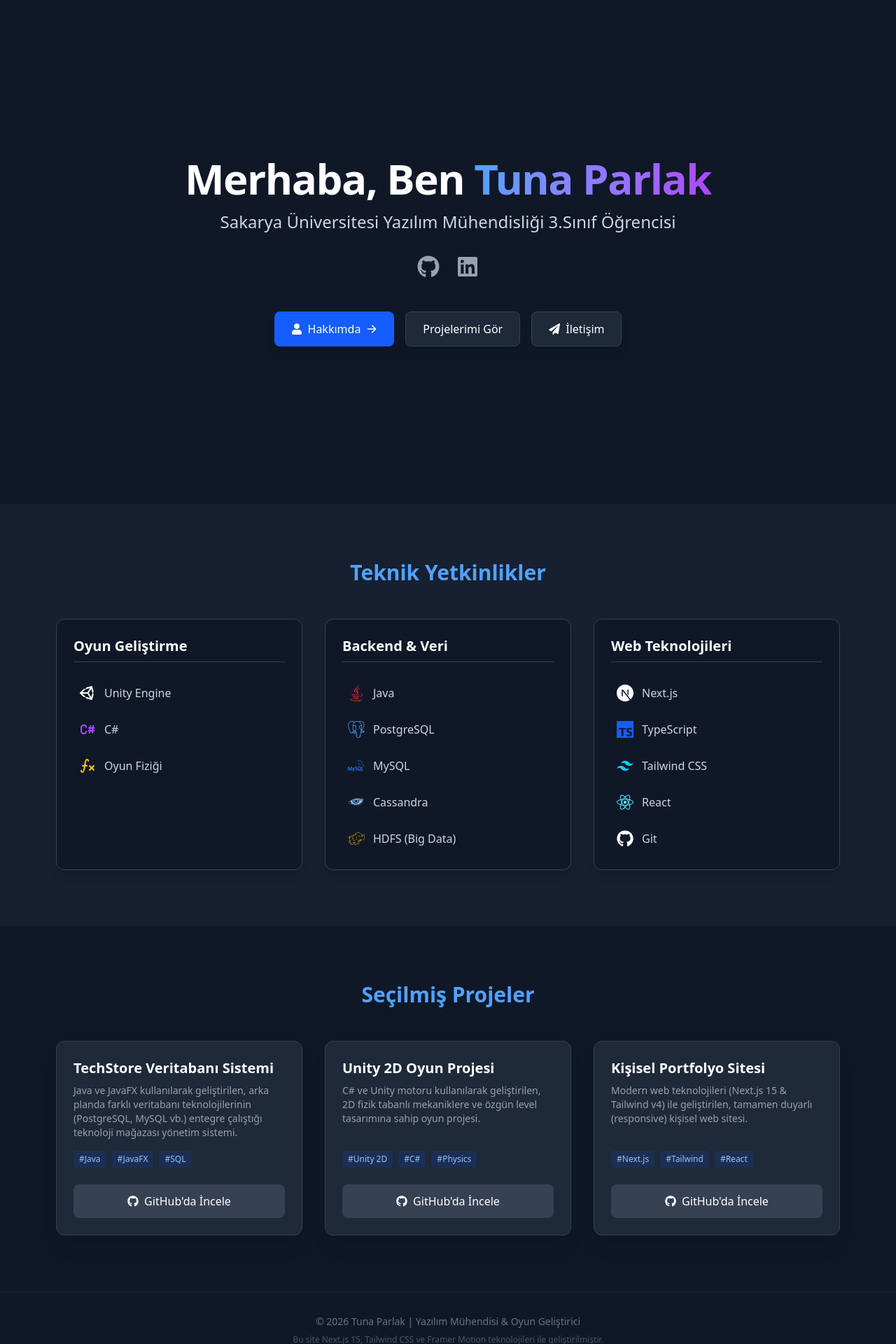
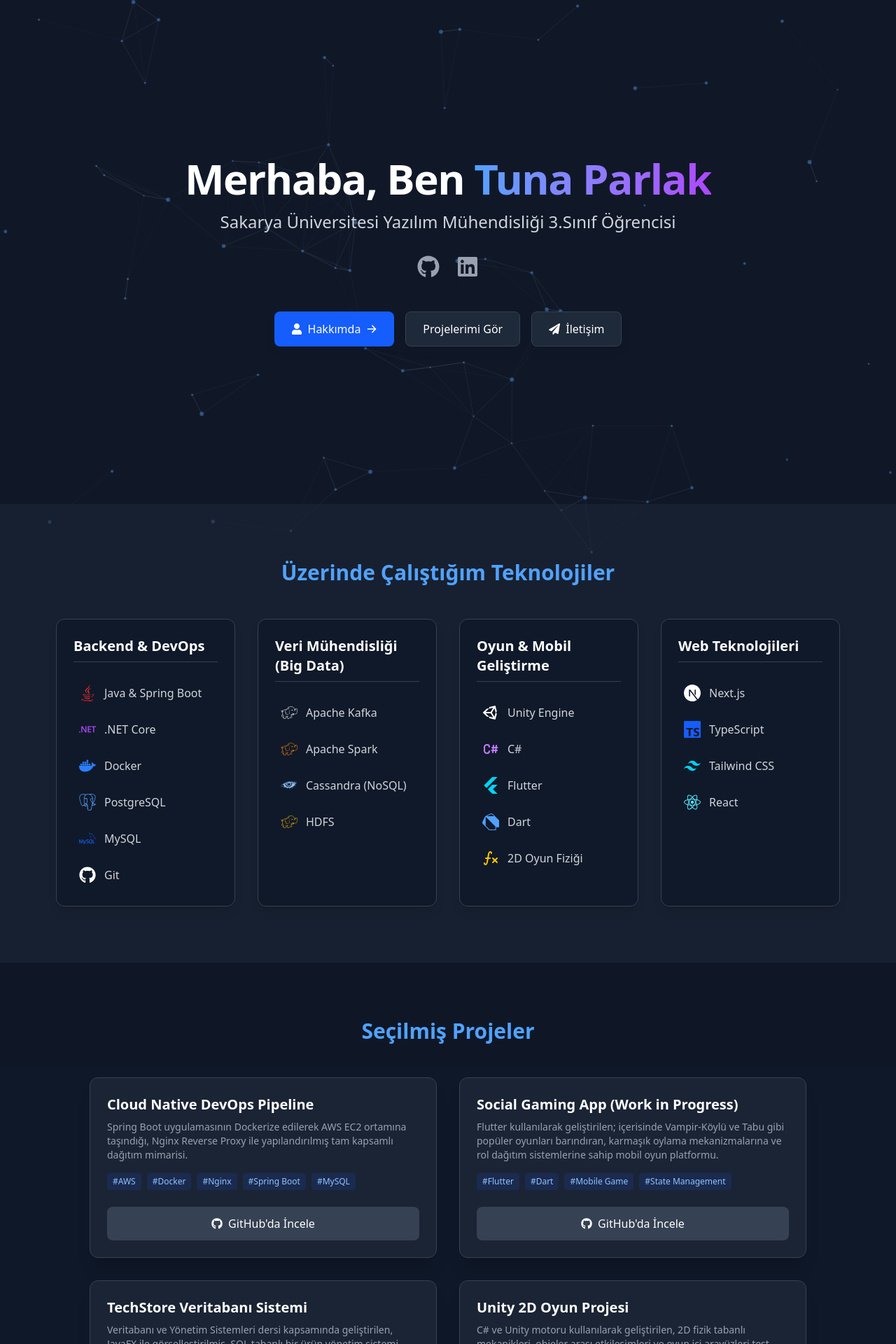
Before and after one commit to tunaparlak0/Personal_Website, a Next.js app: page / in a window 1280 px wide. Shown: the top 1920 px of the page at 70% size. Built offline with nearby package versions, Linux system fonts and the light colour scheme.

Commit message:
Arka plan ve proje güncellemeri

```diff
--- a/app/contact/page.tsx
+++ b/app/contact/page.tsx
@@ -15,7 +15,6 @@ export default function ContactPage() {
   async function handleSubmit(e: React.FormEvent<HTMLFormElement>) {
     e.preventDefault();
 
-    // Eğer Captcha işaretlenmemişse uyarı ver ve işlemi durdur
     if (!captchaToken) {
         alert("Lütfen robot olmadığınızı doğrulayın.");
         return;
@@ -28,7 +27,7 @@ export default function ContactPage() {
       name: formData.get("name"),
       email: formData.get("email"),
       message: formData.get("message"),
-      captchaToken: captchaToken, // Token'ı backend'e gönderiyoruz
+      captchaToken: captchaToken,
     };
 
     try {
@@ -42,7 +41,7 @@ export default function ContactPage() {
         setFormStatus("success");
         (e.target as HTMLFormElement).reset();
         setCaptchaToken(null);
-        recaptchaRef.current?.reset(); // Captcha'yı sıfırla
+        recaptchaRef.current?.reset();
       } else {
         setFormStatus("error");
         setCaptchaToken(null);
@@ -61,14 +60,15 @@ export default function ContactPage() {
   };
 
   return (
-    <main className="min-h-screen bg-gray-900 text-white p-6 md:p-12 overflow-x-hidden font-sans">
+    /* 👇 DEĞİŞİKLİK: bg-gray-900 sildiğimiz için arkadaki yıldızlar görünecek */
+    <main className="min-h-screen text-white p-6 md:p-12 overflow-x-hidden font-sans relative">
 
       {/* Geri Dön Butonu */}
       <motion.div
         initial={{ opacity: 0, x: -20 }}
         animate={{ opacity: 1, x: 0 }}
         transition={{ duration: 0.5 }}
-        className="max-w-4xl mx-auto w-full"
+        className="max-w-4xl mx-auto w-full relative z-10"
       >
         <Link href="/" className="inline-flex items-center gap-2 text-gray-400 hover:text-blue-400 transition-colors mb-8 group">
             <HiArrowLeft className="group-hover:-translate-x-1 transition-transform"/> Ana Sayfaya Dön
@@ -79,13 +79,14 @@ export default function ContactPage() {
         initial="hidden"
         animate="visible"
         variants={fadeInUp}
-        className="max-w-4xl mx-auto"
+        className="max-w-4xl mx-auto relative z-10"
       >
         <h1 className="text-4xl md:text-5xl font-bold text-center text-transparent bg-clip-text bg-linear-to-r from-blue-400 to-purple-500 mb-12">
             İletişime Geç
         </h1>
 
-        <div className="bg-gray-800 p-8 md:p-12 rounded-3xl border border-gray-700 shadow-2xl">
+        {/* 👇 DEĞİŞİKLİK: Arka plana hafif şeffaflık (bg-gray-800/80) ve bulanıklık ekledik */}
+        <div className="bg-gray-800/80 backdrop-blur-md p-8 md:p-12 rounded-3xl border border-gray-700 shadow-2xl">
             <div className="grid md:grid-cols-2 gap-12">
 
                 {/* Sol Taraf: Bilgiler */}
@@ -93,7 +94,7 @@ export default function ContactPage() {
                     <div>
                         <h3 className="text-2xl font-semibold text-white mb-4">İletişime geçmek için</h3>
                         <p className="text-gray-400 leading-relaxed text-lg">
-                            İş/Staj, proje teklifleri, site için geri dönüş veya herhangi bir şey için eposta yolu ile benle iletişime geçebilirsiniz. Mesajlarınıza en kısa sürede dönüş yapacağım.
+                            İş/Staj, proje teklifleri veya geri dönüşler için e-posta yolu ile benimle iletişime geçebilirsiniz. En kısa sürede dönüş yapacağım.
                         </p>
                     </div>
 
@@ -120,7 +121,7 @@ export default function ContactPage() {
                         <input
                           type="text" name="name" id="name" required
                           disabled={formStatus === 'loading' || formStatus === 'success'}
-                          className="w-full bg-gray-900 border border-gray-700 rounded-xl px-4 py-3 text-white focus:outline-none focus:border-blue-500 transition-colors disabled:opacity-50"
+                          className="w-full bg-gray-900/50 border border-gray-700 rounded-xl px-4 py-3 text-white focus:outline-none focus:border-blue-500 transition-colors disabled:opacity-50"
                           placeholder="Adınız Soyadınız"
                         />
                     </div>
@@ -130,7 +131,7 @@ export default function ContactPage() {
                         <input
                           type="email" name="email" id="email" required
                           disabled={formStatus === 'loading' || formStatus === 'success'}
-                          className="w-full bg-gray-900 border border-gray-700 rounded-xl px-4 py-3 text-white focus:outline-none focus:border-blue-500 transition-colors disabled:opacity-50"
+                          className="w-full bg-gray-900/50 border border-gray-700 rounded-xl px-4 py-3 text-white focus:outline-none focus:border-blue-500 transition-colors disabled:opacity-50"
                           placeholder="ornek@mail.com"
                         />
                     </div>
@@ -140,12 +141,11 @@ export default function ContactPage() {
                         <textarea
                           name="message" id="message" rows={5} required
                           disabled={formStatus === 'loading' || formStatus === 'success'}
-                          className="w-full bg-gray-900 border border-gray-700 rounded-xl px-4 py-3 text-white focus:outline-none focus:border-blue-500 transition-colors resize-none disabled:opacity-50"
+                          className="w-full bg-gray-900/50 border border-gray-700 rounded-xl px-4 py-3 text-white focus:outline-none focus:border-blue-500 transition-colors resize-none disabled:opacity-50"
                           placeholder="Mesajınızı buraya yazın..."
                         ></textarea>
                     </div>
 
-                    {/* RECAPTCHA ALANI */}
                     <div className="flex justify-center md:justify-start">
                         <ReCAPTCHA
                             ref={recaptchaRef}
@@ -160,11 +160,11 @@ export default function ContactPage() {
                       disabled={formStatus === 'loading' || formStatus === 'success' || !captchaToken}
                       className={`w-full font-bold text-lg py-4 rounded-xl transition-all shadow-lg flex items-center justify-center gap-2 ${
                         formStatus === 'success'
-                          ? 'bg-green-600 hover:bg-green-700 text-white cursor-default'
+                          ? 'bg-green-600 text-white cursor-default'
                           : formStatus === 'error'
-                          ? 'bg-red-600 hover:bg-red-700 text-white'
+                          ? 'bg-red-600 text-white'
                           : !captchaToken
-                            ? 'bg-gray-600 cursor-not-allowed opacity-50' // Captcha yoksa sönük
+                            ? 'bg-gray-600 cursor-not-allowed opacity-50'
                             : 'bg-blue-600 hover:bg-blue-700 text-white hover:shadow-blue-500/25 hover:-translate-y-1'
                       }`}
                     >
--- a/app/layout.tsx
+++ b/app/layout.tsx
@@ -1,24 +1,16 @@
 import type { Metadata } from "next";
-import { Geist, Geist_Mono } from "next/font/google";
+import { Inter } from "next/font/google";
 import "./globals.css";
+// 👇 ParticlesBackground'u buraya import ediyoruz
+import ParticlesBackground from "../components/ParticlesBackground";
 
-const geistSans = Geist({
-  variable: "--font-geist-sans",
-  subsets: ["latin"],
-});
-
-const geistMono = Geist_Mono({
-  variable: "--font-geist-mono",
-  subsets: ["latin"],
-});
+const inter = Inter({ subsets: ["latin"] });
 
 export const metadata: Metadata = {
   title: "Tuna Parlak | Yazılım Mühendisi",
   description: "Tuna Parlak kişisel portfolyo.",
-  icons: {
-    icon: "/logo.png",
-  },
 };
+
 export default function RootLayout({
   children,
 }: Readonly<{
@@ -26,10 +18,16 @@ export default function RootLayout({
 }>) {
   return (
     <html lang="en">
-      <body
-        className={`${geistSans.variable} ${geistMono.variable} antialiased`}
-      >
-        {children}
+      {/* 👇 1. ARKA PLAN RENGİNİ VE YAZI RENGİNİ BURADA TANIMLIYORUZ */}
+      <body className={`${inter.className} bg-gray-900 text-white`}>
+
+        {/* 👇 2. EFEKTİ TÜM SAYFALARIN ARKASINA SABİTLEYECEK BİLEŞEN */}
+        <ParticlesBackground />
+
+        {/* 👇 3. İÇERİKLERİN EFEKTİN ÜSTÜNDE DURMASI İÇİN relative VE z-10 EKLİYORUZ */}
+        <div className="relative z-10">
+            {children}
+        </div>
       </body>
     </html>
   );
--- a/app/page.tsx
+++ b/app/page.tsx
@@ -4,9 +4,9 @@ import Link from "next/link";
 import { motion, Variants } from "framer-motion";
 
 // --- İKON KÜTÜPHANELERİ ---
-import { FaUnity, FaJava, FaReact, FaGithub, FaLinkedin, FaUser, FaPaperPlane } from "react-icons/fa";
-import { SiPostgresql, SiMysql, SiApachecassandra, SiApachehadoop, SiNextdotjs, SiTypescript, SiTailwindcss } from "react-icons/si";
-import { TbMathFunction, TbBrandCSharp } from "react-icons/tb";
+import { FaUnity, FaJava, FaReact, FaGithub, FaLinkedin, FaUser, FaPaperPlane, FaDocker } from "react-icons/fa";
+import { SiPostgresql, SiMysql, SiApachecassandra, SiApachehadoop, SiNextdotjs, SiTypescript, SiTailwindcss, SiFlutter, SiDart, SiDotnet } from "react-icons/si";
+import { TbMathFunction, TbBrandCSharp } from "react-icons/tb"; // 👈 Hata veren importlar buraya eklendi
 import { HiArrowRight } from "react-icons/hi";
 
 export default function Home() {
@@ -18,21 +18,33 @@ export default function Home() {
 
   const skills = [
     {
-      category: "Oyun Geliştirme",
+      category: "Backend & DevOps",
       items: [
-        { name: "Unity Engine", icon: FaUnity, color: "text-white" },
-        { name: "C#", icon: TbBrandCSharp, color: "text-purple-500" },
-        { name: "Oyun Fiziği", icon: TbMathFunction, color: "text-yellow-400" },
+        { name: "Java & Spring Boot", icon: FaJava, color: "text-red-500" },
+        { name: ".NET Core", icon: SiDotnet, color: "text-purple-500" },
+        { name: "Docker", icon: FaDocker, color: "text-blue-500" },
+        { name: "PostgreSQL", icon: SiPostgresql, color: "text-blue-400" },
+        { name: "MySQL", icon: SiMysql, color: "text-blue-600" }, // 👈 Kullanılmayan uyarısı bu sayede giderildi
+        { name: "Git", icon: FaGithub, color: "text-white" },
       ]
     },
     {
-      category: "Backend & Veri",
+      category: "Veri Mühendisliği (Big Data)",
       items: [
-        { name: "Java", icon: FaJava, color: "text-red-500" },
-        { name: "PostgreSQL", icon: SiPostgresql, color: "text-blue-400" },
-        { name: "MySQL", icon: SiMysql, color: "text-blue-500" },
-        { name: "Cassandra", icon: SiApachecassandra, color: "text-blue-300" },
-        { name: "HDFS (Big Data)", icon: SiApachehadoop, color: "text-yellow-500" },
+        { name: "Apache Kafka", icon: SiApachehadoop, color: "text-white" },
+        { name: "Apache Spark", icon: SiApachehadoop, color: "text-orange-400" },
+        { name: "Cassandra (NoSQL)", icon: SiApachecassandra, color: "text-blue-300" },
+        { name: "HDFS", icon: SiApachehadoop, color: "text-yellow-500" },
+      ]
+    },
+    {
+      category: "Oyun & Mobil Geliştirme",
+      items: [
+        { name: "Unity Engine", icon: FaUnity, color: "text-white" },
+        { name: "C#", icon: TbBrandCSharp, color: "text-purple-400" },
+        { name: "Flutter", icon: SiFlutter, color: "text-cyan-400" },
+        { name: "Dart", icon: SiDart, color: "text-blue-400" },
+        { name: "2D Oyun Fiziği", icon: TbMathFunction, color: "text-yellow-400" },
       ]
     },
     {
@@ -42,40 +54,50 @@ export default function Home() {
         { name: "TypeScript", icon: SiTypescript, color: "text-blue-600" },
         { name: "Tailwind CSS", icon: SiTailwindcss, color: "text-cyan-400" },
         { name: "React", icon: FaReact, color: "text-cyan-300" },
-        { name: "Git", icon: FaGithub, color: "text-white" },
       ]
     }
   ];
 
   const projects = [
     {
+      title: "Cloud Native DevOps Pipeline",
+      description: "Spring Boot uygulamasının Dockerize edilerek AWS EC2 ortamına taşındığı, Nginx Reverse Proxy ile yapılandırılmış tam kapsamlı dağıtım mimarisi.",
+      tags: ["AWS", "Docker", "Nginx", "Spring Boot", "MySQL"],
+      link: "https://github.com/tunaparlak0/devops_project_2"
+    },
+    {
+      title: "Social Gaming App (Work in Progress)",
+      description: "Flutter kullanılarak geliştirilen; içerisinde Vampir-Köylü ve Tabu gibi popüler oyunları barındıran, karmaşık oylama mekanizmalarına ve rol dağıtım sistemlerine sahip mobil oyun platformu. ",
+      tags: ["Flutter", "Dart", "Mobile Game", "State Management"],
+      link: "https://github.com/tunaparlak0/oyun_kutusu"
+    },
+    {
       title: "TechStore Veritabanı Sistemi",
-      description: "Java ve JavaFX kullanılarak geliştirilen, arka planda farklı veritabanı teknolojilerinin (PostgreSQL, MySQL vb.) entegre çalıştığı teknoloji mağazası yönetim sistemi.",
+      description: "Veritabanı ve Yönetim Sistemleri dersi kapsamında geliştirilen, JavaFX ile görselleştirilmiş, SQL tabanlı bir ürün yönetim sistemi projesi.",
       tags: ["Java", "JavaFX", "SQL"],
       link: "https://github.com/tunaparlak0/TechStoreDB"
     },
     {
       title: "Unity 2D Oyun Projesi",
-      description: "C# ve Unity motoru kullanılarak geliştirilen, 2D fizik tabanlı mekaniklere ve özgün level tasarımına sahip oyun projesi.",
-      tags: ["Unity 2D", "C#", "Physics"],
+      description: "C# ve Unity motoru kullanılarak geliştirilen, 2D fizik tabanlı mekanikleri ,objeler arası etkileşimleri ve oyun içi arayüzleri test ettiğim tamamlanmamış bir proje.",
+      tags: ["Unity 2D", "C#", "Physics", "OOP"],
       link: "https://github.com/tunaparlak0/2dUnity"
     },
     {
       title: "Kişisel Portfolyo Sitesi",
-      description: "Modern web teknolojileri (Next.js 15 & Tailwind v4) ile geliştirilen, tamamen duyarlı (responsive) kişisel web sitesi.",
+      description: "Next.js 15 ve Tailwind v4 ile geliştirilen, tamamen duyarlı kişisel web sitesi.",
       tags: ["Next.js", "Tailwind", "React"],
       link: "https://github.com/tunaparlak0/Personal_Website"
     }
   ];
 
-  // Animasyon Ayarları
   const fadeInUp: Variants = {
     hidden: { opacity: 0, y: 40 },
     visible: { opacity: 1, y: 0, transition: { duration: 0.8, ease: "easeOut" } }
   };
 
   return (
-    <main className="min-h-screen bg-gray-900 text-white scroll-smooth overflow-x-hidden font-sans">
+    <main className="min-h-screen text-white scroll-smooth overflow-x-hidden font-sans relative isolate">
 
       {/* --- HERO SECTION --- */}
       <motion.section
@@ -83,10 +105,9 @@ export default function Home() {
         whileInView="visible"
         viewport={{ once: true }}
         variants={fadeInUp}
-        className="flex flex-col items-center justify-center min-h-[90vh] p-4 text-center"
+        className="flex flex-col items-center justify-center min-h-[90vh] p-4 text-center relative z-10"
       >
         <div className="space-y-8 max-w-4xl flex flex-col items-center">
-
           <div>
             <h1 className="text-5xl md:text-6xl font-extrabold tracking-tight">
               Merhaba, Ben <span className="text-transparent bg-clip-text bg-linear-to-r from-blue-400 to-purple-500">Tuna Parlak</span>
@@ -105,7 +126,6 @@ export default function Home() {
             </a>
           </div>
 
-
           <div className="flex flex-wrap gap-4 justify-center mt-4">
             <Link href="/about" className="px-6 py-3 bg-blue-600 hover:bg-blue-700 rounded-lg font-medium transition-all shadow-lg flex items-center gap-2 text-white hover:-translate-y-1 group">
               <FaUser />
@@ -117,7 +137,6 @@ export default function Home() {
               Projelerimi Gör
             </a>
 
-            {/* GÜNCELLEME: Link butonu artık /contact sayfasına gidiyor */}
             <Link href="/contact" className="px-6 py-3 bg-gray-800 hover:bg-gray-700 rounded-lg font-medium transition-all shadow-lg flex items-center gap-2 text-white border border-gray-700 hover:-translate-y-1">
               <FaPaperPlane />
               İletişim
@@ -132,19 +151,19 @@ export default function Home() {
         whileInView="visible"
         viewport={{ once: true }}
         variants={fadeInUp}
-        className="py-20 bg-gray-800/50"
+        className="py-20 bg-gray-800/50 relative z-10"
       >
         <div className="max-w-6xl mx-auto px-4">
           <h2 className="text-3xl font-bold text-center mb-12 text-blue-400">
-            Teknik Yetkinlikler
+            Üzerinde Çalıştığım Teknolojiler
           </h2>
 
-          <div className="grid md:grid-cols-3 gap-8">
+          <div className="grid md:grid-cols-2 lg:grid-cols-4 gap-8">
             {skills.map((skillGroup, index) => (
               <motion.div
                 key={index}
                 whileHover={{ y: -5 }}
-                className="bg-gray-900 p-6 rounded-xl border border-gray-700 hover:border-blue-500 transition-colors shadow-lg group"
+                className="bg-gray-900/80 backdrop-blur-sm p-6 rounded-xl border border-gray-700 hover:border-blue-500 transition-colors shadow-lg group"
               >
                 <h3 className="text-xl font-semibold mb-6 text-white border-b border-gray-700 pb-2 group-hover:text-blue-400 transition-colors">
                   {skillGroup.category}
@@ -172,19 +191,19 @@ export default function Home() {
         whileInView="visible"
         viewport={{ once: true }}
         variants={fadeInUp}
-        className="py-20 bg-gray-900"
+        className="py-20 bg-gray-900/10 relative z-10"
       >
         <div className="max-w-6xl mx-auto px-4">
           <h2 className="text-3xl font-bold text-center mb-12 text-blue-400">
             Seçilmiş Projeler
           </h2>
 
-          <div className="grid md:grid-cols-2 lg:grid-cols-3 gap-8">
+          <div className="grid md:grid-cols-2 lg:grid-cols-2 gap-8 max-w-5xl mx-auto">
             {projects.map((project, index) => (
               <motion.div
                 key={index}
                 whileHover={{ y: -10 }}
-                className="bg-gray-800 rounded-xl overflow-hidden shadow-xl flex flex-col border border-gray-700 hover:border-blue-500/50 transition-all"
+                className="bg-gray-800/80 backdrop-blur-sm rounded-xl overflow-hidden shadow-xl flex flex-col border border-gray-700 hover:border-blue-500/50 transition-all"
               >
                 <div className="p-6 flex-1 flex flex-col">
                   <h3 className="text-xl font-bold text-white mb-2">{project.title}</h3>
@@ -208,13 +227,11 @@ export default function Home() {
               </motion.div>
             ))}
           </div>
-
         </div>
       </motion.section>
 
-      {/* Footer */}
-      <footer className="py-8 text-center text-gray-500 text-sm border-t border-gray-800 bg-gray-900">
-        <p className="mb-2">© {new Date().getFullYear()} Tuna Parlak | Yazılım Mühendisi & Oyun Geliştirici</p>
+      <footer className="py-8 text-center text-gray-500 text-sm border-t border-gray-800 bg-gray-900/50 relative z-10">
+        <p className="mb-2">© {new Date().getFullYear()} Tuna Parlak | Yazılım Mühendisi</p>
         <p className="text-xs text-gray-600">
           Bu site Next.js 15, Tailwind CSS ve Framer Motion teknolojileri ile geliştirilmiştir.
         </p>
--- /dev/null
+++ b/components/ParticlesBackground.tsx
@@ -0,0 +1,60 @@
+"use client";
+
+import React, { useCallback } from "react"; // 👈 React importu eklendi
+import Particles from "react-tsparticles";
+import { loadSlim } from "tsparticles-slim";
+import type { Engine } from "tsparticles-engine";
+
+const ParticlesBackground = () => {
+  const particlesInit = useCallback(async (engine: Engine) => {
+    await loadSlim(engine);
+  }, []);
+
+  return (
+    <Particles
+      id="tsparticles"
+      init={particlesInit}
+      className="fixed inset-0 -z-10"
+      options={{
+        fullScreen: { enable: false },
+        background: { color: { value: "transparent" } },
+        fpsLimit: 120,
+        interactivity: {
+          events: {
+            onHover: { enable: true, mode: "grab" },
+            resize: true,
+          },
+          modes: {
+            grab: { distance: 150, links: { opacity: 0.5 } },
+          },
+        },
+        particles: {
+          color: { value: "#60a5fa" },
+          links: {
+            color: "#4b5563",
+            distance: 150,
+            enable: true,
+            opacity: 0.3,
+            width: 1,
+          },
+          move: {
+            enable: true,
+            speed: 1.5,
+            direction: "none",
+            outModes: { default: "bounce" },
+          },
+          number: {
+            density: { enable: true, area: 800 },
+            value: 60,
+          },
+          opacity: { value: 0.4 },
+          shape: { type: "circle" },
+          size: { value: { min: 1, max: 3 } },
+        },
+        detectRetina: true,
+      }}
+    />
+  );
+};
+
+export default ParticlesBackground; // 👈 Export default burada
```
Also changed, not shown: package.json (+5 -2 lines), 1 other file (tests, documents, lock files or other folders).
